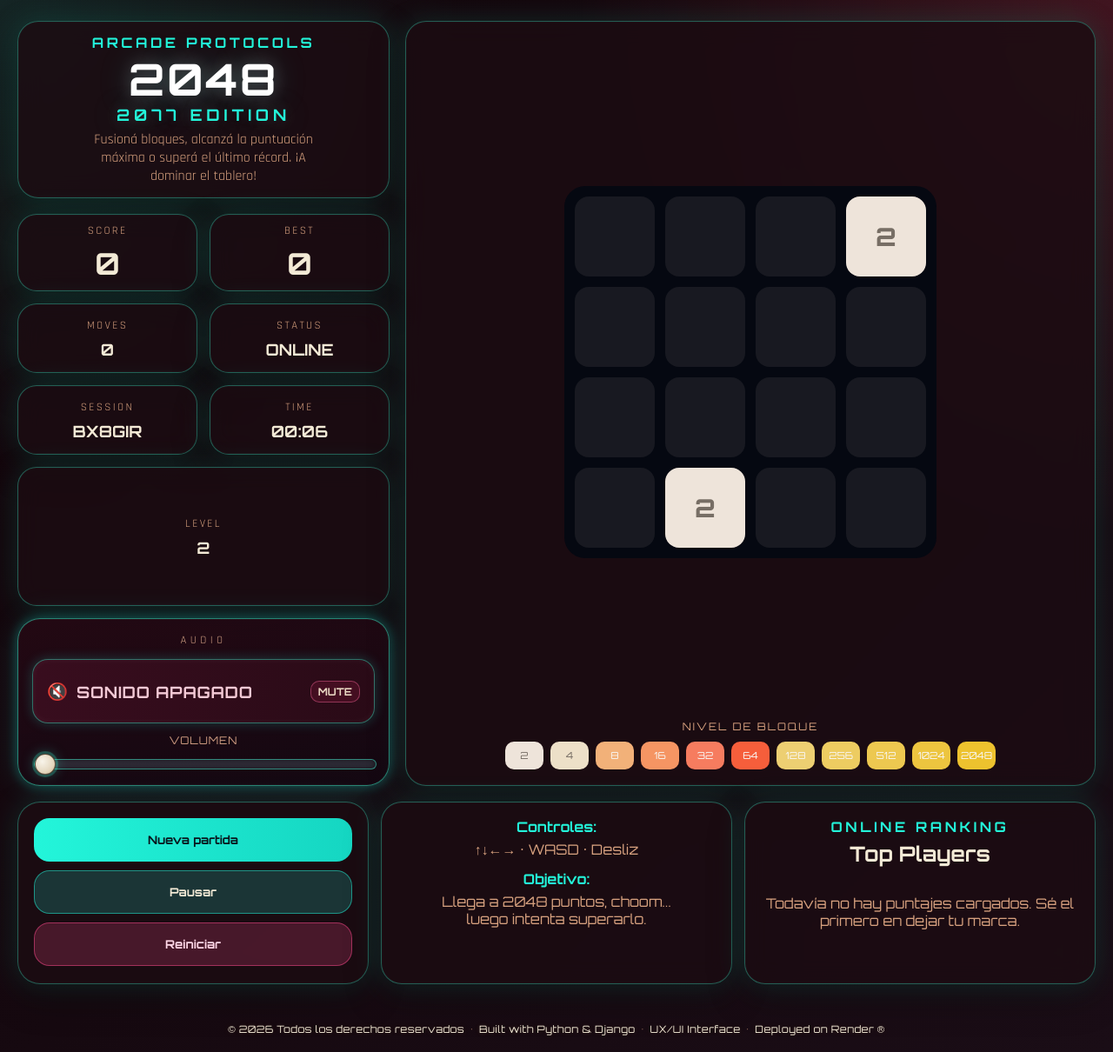
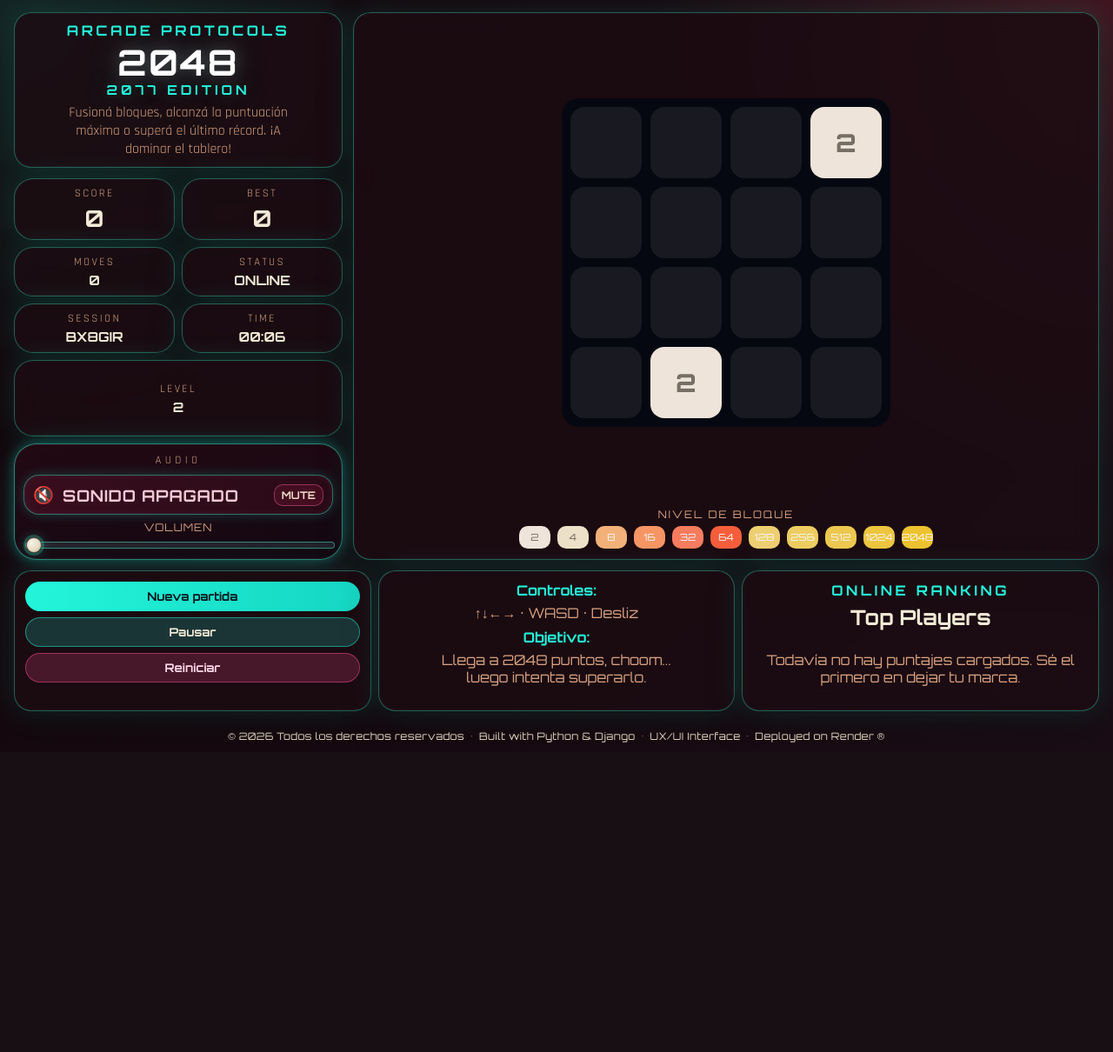
Before and after one commit to lu-developer476/2048, a Django app: page / in a window 1280 px wide. Shown: the whole page at 87% size. After the commit the page ends 854 px from the top, so only its background shows below. Run offline with Django 5.2, Linux system fonts and the light colour scheme; data that the repository does not hold is empty.

Commit message:
Compact game layout to avoid scrolling (#7)

```diff
--- a/core/static/core/css/styles.css
+++ b/core/static/core/css/styles.css
@@ -10,8 +10,8 @@
   --danger: #ff4d8d;
   --success: #9cff57;
   --board-bg: rgba(4, 8, 18, 0.92);
-  --cell-size: min(18vw, 92px);
-  --gap: 12px;
+  --cell-size: min(16vw, 82px);
+  --gap: 10px;
   --board-side: calc((var(--cell-size) * 4) + (var(--gap) * 5));
 }
 
@@ -55,14 +55,14 @@ body {
   position: relative;
   z-index: 1;
   flex: 1;
-  width: min(1380px, calc(100% - 40px));
-  margin: 24px auto 14px;
+  width: min(1320px, calc(100% - 32px));
+  margin: 14px auto 8px;
   display: grid;
-  grid-template-columns: minmax(300px, var(--board-side)) minmax(0, 1fr);
+  grid-template-columns: minmax(260px, 360px) minmax(0, 1fr);
   grid-template-areas:
     "left main"
     "bottom bottom";
-  gap: 18px;
+  gap: 12px;
   align-items: stretch;
 }
 
@@ -71,7 +71,7 @@ body {
 .panel-glow {
   background: var(--panel);
   border: 1px solid var(--panel-border);
-  border-radius: 24px;
+  border-radius: 20px;
   box-shadow:
     0 0 0 1px rgba(255,255,255,0.02) inset,
     0 0 32px rgba(36, 255, 212, 0.14),
@@ -85,12 +85,12 @@ body {
   grid-area: left;
   display: flex;
   flex-direction: column;
-  gap: 18px;
+  gap: 12px;
   height: 100%;
 }
 
 .brand-box {
-  padding: 14px 16px;
+  padding: 10px 12px;
   text-align: center;
 }
 
@@ -107,7 +107,7 @@ body {
   margin: 8px 0;
   color: #fff;
   font-family: 'Orbitron', sans-serif;
-  font-size: clamp(2rem, 6vw, 3.15rem);
+  font-size: clamp(1.75rem, 4.4vw, 2.55rem);
   line-height: 0.95;
   letter-spacing: 0.05em;
   text-shadow: 0 0 20px rgba(255, 255, 255, 0.2), 0 0 38px rgba(35, 245, 218, 0.25);
@@ -115,14 +115,14 @@ body {
 
 .brand-box h1 span {
   display: block;
-  margin-top: 8px;
+  margin-top: 5px;
   color: var(--accent);
-  font-size: clamp(0.9rem, 2.5vw, 1.15rem);
+  font-size: clamp(0.75rem, 1.8vw, 0.95rem);
   letter-spacing: 0.26em;
 }
 
 .tagline {
-  margin: 10px auto 0;
+  margin: 6px auto 0;
   max-width: 32ch;
   color: var(--muted);
 }
@@ -132,13 +132,13 @@ body {
 .stats-grid {
   display: grid;
   grid-template-columns: repeat(2, 1fr);
-  gap: 14px;
+  gap: 8px;
   align-content: start;
 }
 
 .stat-card {
-  padding: 10px;
-  min-height: 80px;
+  padding: 8px;
+  min-height: 56px;
   border-radius: 22px;
   display: flex;
   flex-direction: column;
@@ -151,25 +151,25 @@ body {
   letter-spacing: 0.18em;
   text-transform: uppercase;
   font-size: 0.8rem;
-  margin-bottom: 8px;
+  margin-bottom: 4px;
 }
 
 .stat-card strong {
-  font-size: clamp(1.45rem, 3vw, 2.15rem);
+  font-size: clamp(1.15rem, 2.2vw, 1.65rem);
   font-family: 'Orbitron', sans-serif;
 }
 
 .stat-card.small strong {
-  font-size: 1.15rem;
+  font-size: 0.95rem;
 }
 
 .stat-level-card {
   grid-column: 1 / -1;
-  min-height: clamp(130px, 20vh, 220px);
+  min-height: clamp(72px, 11vh, 104px);
 }
 
 .level-display {
-  font-size: clamp(2rem, 5vw, 3.1rem);
+  font-size: clamp(1.7rem, 3.8vw, 2.35rem);
 }
 
 .score-value {
@@ -180,8 +180,8 @@ body {
 .sound-card {
   grid-column: 1 / -1;
   align-items: stretch;
-  gap: 12px;
-  padding: 16px;
+  gap: 7px;
+  padding: 10px;
   border-radius: 26px;
   background: linear-gradient(170deg, rgba(36, 9, 20, 0.94), rgba(20, 8, 18, 0.97));
   border: 1px solid rgba(56, 255, 214, 0.5);
@@ -202,8 +202,8 @@ body {
   width: 100%;
   border: 0;
   border-radius: 18px;
-  min-height: 74px;
-  padding: 12px 16px;
+  min-height: 46px;
+  padding: 8px 10px;
   display: flex;
   align-items: center;
   justify-content: center;
@@ -265,7 +265,7 @@ body {
   cursor: pointer;
   -webkit-appearance: none;
   appearance: none;
-  height: 12px;
+  height: 8px;
   border-radius: 999px;
   background: linear-gradient(90deg, rgba(56, 255, 214, 0.7) var(--sound-progress, 70%), rgba(123, 153, 170, 0.25) var(--sound-progress, 70%));
   border: 1px solid rgba(56, 255, 214, 0.45);
@@ -275,8 +275,8 @@ body {
 .sound-slider::-webkit-slider-thumb {
   -webkit-appearance: none;
   appearance: none;
-  width: 24px;
-  height: 24px;
+  width: 18px;
+  height: 18px;
   border-radius: 50%;
   background: radial-gradient(circle at 35% 35%, #f8f4ea, #e4d7bf 62%, #c9b38f 100%);
   border: 1px solid rgba(49, 34, 18, 0.72);
@@ -286,8 +286,8 @@ body {
 }
 
 .sound-slider::-moz-range-thumb {
-  width: 24px;
-  height: 24px;
+  width: 18px;
+  height: 18px;
   border-radius: 50%;
   border: 1px solid rgba(49, 34, 18, 0.72);
   background: radial-gradient(circle at 35% 35%, #f8f4ea, #e4d7bf 62%, #c9b38f 100%);
@@ -305,13 +305,13 @@ body {
   display: flex;
   flex-direction: column;
   justify-content: space-between;
-  padding: 18px;
+  padding: 12px;
 }
 
 .board-frame {
   position: relative;
-  padding: 18px;
-  border-radius: 24px;
+  padding: 12px;
+  border-radius: 20px;
   flex: 1;
   display: flex;
   align-items: center;
@@ -323,7 +323,7 @@ body {
   aspect-ratio: 1;
   position: relative;
   background: var(--board-bg);
-  border-radius: 24px;
+  border-radius: 20px;
   padding: var(--gap);
   display: grid;
   grid-template-columns: repeat(4, 1fr);
@@ -378,7 +378,7 @@ body {
 }
 
 .legend {
-  margin-top: 16px;
+  margin-top: 8px;
   display: flex;
   flex-direction: column;
   align-items: center;
@@ -387,7 +387,7 @@ body {
 }
 
 .legend-title {
-  margin-bottom: 10px;
+  margin-bottom: 6px;
   color: var(--muted);
   text-transform: uppercase;
   letter-spacing: 0.16em;
@@ -403,8 +403,8 @@ body {
 }
 
 .mini-tile {
-  min-width: 44px;
-  height: 32px;
+  min-width: 36px;
+  height: 26px;
   border-radius: 10px;
   display: inline-flex;
   align-items: center;
@@ -432,7 +432,7 @@ body {
   display: grid;
   place-items: center;
   background: rgba(5, 8, 18, 0.62);
-  border-radius: 24px;
+  border-radius: 20px;
 }
 
 .overlay.hidden {
@@ -527,16 +527,16 @@ body {
   grid-area: bottom;
   display: grid;
   grid-template-columns: repeat(3, minmax(0, 1fr));
-  gap: 14px;
+  gap: 8px;
   width: 100%;
 }
 
 .controls,
 .tips,
 .leaderboard {
-  padding: 18px;
+  padding: 12px;
   text-align: center;
-  min-height: 210px;
+  min-height: 112px;
   height: 100%;
 }
 
@@ -545,13 +545,13 @@ body {
 .controls {
   display: flex;
   flex-direction: column;
-  gap: 10px;
-  border-radius: 26px;
+  gap: 7px;
+  border-radius: 20px;
 }
 
 .controls .btn {
   width: 100%;
-  min-height: 50px;
+  min-height: 34px;
   padding: 8px 14px;
   border-radius: 18px;
 }
@@ -583,7 +583,7 @@ body {
 }
 
 .tips p + p {
-  margin-top: 14px;
+  margin-top: 8px;
 }
 
 .tips span {
@@ -598,7 +598,7 @@ body {
 .leaderboard {
   display: flex;
   flex-direction: column;
-  gap: 16px;
+  gap: 8px;
 }
 
 .leaderboard-header h2 {
@@ -614,10 +614,10 @@ body {
 /* FOOTER */
 
 .footer {
-  margin: 1.2rem auto 0;
+  margin: 0.4rem auto 0;
   width: 100%;
   max-width: 1380px;
-  padding: 10px 16px 18px;
+  padding: 6px 16px 10px;
   text-align: center;
   font-family: 'Orbitron', sans-serif;
   font-size: 0.72rem;
```
